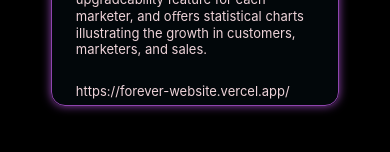
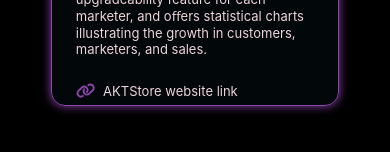
Before and after one commit to yasmineNjr/portfolio-app, a React (Create React App) app: page /Projects in a window 390 px wide. Shown: the part 632-784 px from the top of the page. Built offline with nearby package versions, Linux system fonts and the light colour scheme.

Commit message:
check styles on mobile

```diff
--- a/src/components/BioComponent.module.css
+++ b/src/components/BioComponent.module.css
@@ -4,7 +4,7 @@
     width: 90%;
     margin: auto;
     position: relative;
-    background-color: rgb(4, 13, 18, 0.85);
+    background-color: rgb(4, 13, 18, 0.6);
     /* #383838 */
     /* 040D12 */
     /* #222831 */
@@ -74,12 +74,14 @@
 
   @keyframes summary-appear {
     from {
-      opacity: 0;
+      /* opacity: 0; */
+      background-color: rgb(4, 13, 18, 0);
       transform: translateY(3rem);
     }
 
     to {
-      opacity: 85%;
+      /* opacity: 70%; */
+      background-color: rgb(4, 13, 18, 0.6);
       transform: translateY(0);
     }
   }
--- a/src/components/ProjectItem.js
+++ b/src/components/ProjectItem.js
@@ -1,6 +1,7 @@
 import classes from './ProjectItem.module.css';
 // import {Link} from 'react-router-dom';
 import Card from '../components/layouts/Card';
+import { FaLink } from "react-icons/fa6";
 
 const ProjectItem = (props) => {
 
@@ -26,10 +27,14 @@ const ProjectItem = (props) => {
                                 <p>{props.project.description}</p>
                                 {
                                     props.project.url !== '' &&
-                                        <p style={{color: '#EED3D9'}}>
-                                            <a href={props.project.url} target='_blank' rel='noreferrer'>{props.project.url}</a>
+                                    <div style={{display: 'flex', flexDirection: 'row', alignItems: 'center', justifyContent: 'center'}}>
+                                        <FaLink color='#8e44ad' size='1.2rem' style={{marginRight: '0.5rem'}}/>
+                                        <p >
+                                            <a href={props.project.url} target='_blank' rel='noreferrer'>{props.project.urlText}</a>
                                             {/* <Link to='/Bio'>{props.project.url}</Link> */}
                                         </p>
+                                    </div>
+
                                 }
                             </div>
                         </div>
--- a/src/components/ProjectItem.module.css
+++ b/src/components/ProjectItem.module.css
@@ -59,7 +59,7 @@
   object-fit: fill;
 }
 .section a {
-    color: #EED3D9;
+    color: #c56cf0;
     font-size: medium;
     text-decoration: none;
   }
--- a/src/projects.js
+++ b/src/projects.js
@@ -5,7 +5,8 @@ const PROJECTS = [
         title : 'AKTStore ',
         technics: ['NextJs', 'MongoDB', ],
         description: 'An e-commerce platform developed with Next.js and MongoDB. The store showcases a comprehensive range of products, providing detailed information for each item.  It empowers marketers to seamlessly add products to the shopping cart. The system eﬃciently manages orders contributed by each marketer within the team, monitors order statuses, calculates individual marketer proﬁts, includes an upgradeability feature for each marketer, and oﬀers statistical charts illustrating the growth in customers, marketers, and sales. ',
-        url: 'https://forever-website.vercel.app/'
+        url: 'https://forever-website.vercel.app/',
+        urlText: 'AKTStore website link'
     },
     {
         id: '2',
@@ -13,7 +14,8 @@ const PROJECTS = [
         title : 'SchedulerEase ',
         technics: ['ReactJs', 'LocalStorage', 'Socket.io'],
         description: 'A meeting scheduler app developed using React and Socket.io to coordinate group meetings. Any user can define a meeting with possible dates and access meeting information when necessary. The application generates a code and associates this code with the relevant meeting. Any user can access meeting information via the shared code and see the most suitable times for everyone on the calendar. Any user can register to the meeting using the shared code and name and determine the most suitable time slots among possible dates. The user who creates the meeting chooses the best time for everyone by looking at calendar, Finally, the date specified for the meeting can be added to Google calendar. ',
-        url: 'https://schedule-a-meeting-client.onrender.com '
+        url: 'https://schedule-a-meeting-client.onrender.com ',
+        urlText: 'SchedulerEase website link'
     },
     {
         id: '3',
@@ -21,8 +23,8 @@ const PROJECTS = [
         title : 'Emlak ',
         technics: ['ASP.Net', 'Sql Server DB', 'MVC'],
         description: 'A website created using ASP.NET with C# language and a SQL Server database. It showcases real estate and provides a comprehensive suite of services for sellers, buyers of residential properties, and tenants. The platform features an intuitive and simpliﬁed interface, enabling users to easily furnish detailed property descriptions and upload a set of pictures for each listing. Additionally, it streamlines communication between sellers and buyers. ',
-        url: ''
-        //https://drive.google.com/file/d/1HMbNDL8qdhykz9E9yeCZcUugpfiEThnR/view?usp=sharing
+        url: 'https://drive.google.com/file/d/1HMbNDL8qdhykz9E9yeCZcUugpfiEThnR/view?usp=sharing',
+        urlText: 'Emlak video link'
     },
     {
         id: '4',
@@ -30,7 +32,8 @@ const PROJECTS = [
         title : 'InstiSys ',
         technics: ['WPF', 'Sql Server DB', 'Entity Frameorkk'],
         description: 'A desktop application developed using C#.NET with a SQL Server database, designed to manage educational courses and their details. It facilitates student registration and enrollment in the appropriate courses, saves feerelated information, and allows users to inquire about all outstanding fees up to a speciﬁc date. The application also handles the calculation of income, expenses, and the deserved fees of individual students. Additionally, it maintains employee data and calculates their monthly salaries. ',
-        url: 'https://drive.google.com/file/d/1Uc2k6l_-julyfKQ1VXa1y6B7MXu60kpK/view?usp=sharing'
+        url: 'https://drive.google.com/file/d/1Uc2k6l_-julyfKQ1VXa1y6B7MXu60kpK/view?usp=sharing',
+        urlText: 'InstiSys video link'
     },
 ]
 
```
